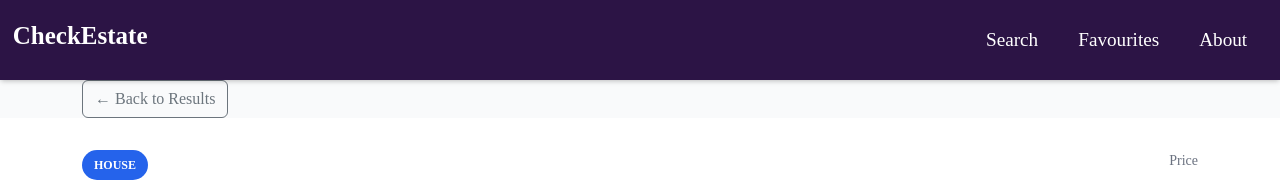
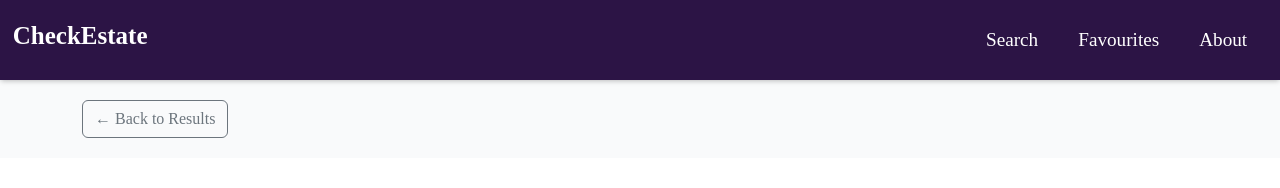
Before and after one commit to Dilagante/CheckEstate, a React (Vite) app: page /property/prop1 in a window 1280 px wide. Shown: the top 188 px of the page. Built offline with nearby package versions, Linux system fonts and the light colour scheme.

Commit message:
fix: change header to sticky to allow scrolling to top when entering a new page

```diff
--- a/src/App.css
+++ b/src/App.css
@@ -17,7 +17,3 @@
   height: fit-content;
   min-width: 100%;
 }
-
-main {
-  padding-top: 80px;
-}
--- a/src/App.jsx
+++ b/src/App.jsx
@@ -1,6 +1,7 @@
 import { BrowserRouter as Router, Routes, Route } from 'react-router-dom'
 import SearchPage from './pages/SearchPage'
 import PropertyPage from './pages/PropertyPage'
+import ScrollToTop from './components/ScrollToTop'
 import 'bootstrap/dist/css/bootstrap.min.css'
 import './App.css'
 
@@ -10,6 +11,7 @@
 function App() {
   return (
     <Router>
+      <ScrollToTop />
       <Routes>
         {/* Search/Home Page */}
         <Route path="/" element={<SearchPage />} />
--- /dev/null
+++ b/src/components/ScrollToTop.jsx
@@ -0,0 +1,18 @@
+import { useEffect } from 'react'
+import { useLocation } from 'react-router-dom'
+
+function ScrollToTop() {
+  const { pathname } = useLocation()
+
+  useEffect(() => {
+    window.scrollTo({
+      top: 0,
+      left: 0,
+      behavior:  'smooth'
+    })
+  }, [pathname])
+
+  return null
+}
+
+export default ScrollToTop
--- a/src/styles/Header.css
+++ b/src/styles/Header.css
@@ -2,7 +2,7 @@
   background-color: rgb(44, 20, 69);
   height: 80px;
   overflow: hidden;
-  position: fixed; /* Keep Header in the same position */
+  position: sticky; /* Keep Header in the same position */
   top: 0;
   width: 100%;
   z-index: 50; /* Keep Header above other elements */
--- a/src/styles/PropertyPage.css
+++ b/src/styles/PropertyPage.css
@@ -1,5 +1,4 @@
 .property-page {
-  margin-top: 80px;
   min-height: 100vh;
   background: #f9fafb;
 }
@@ -14,6 +13,8 @@
   color: #374151;
   font-weight: 500;
   padding: 0.5rem 1rem;
+  margin-top: 20px;
+  margin-bottom: 20px;
 }
 
 .back-button:hover {
--- a/src/styles/SearchPage.css
+++ b/src/styles/SearchPage.css
@@ -1,7 +1,6 @@
 /* SEARCH PAGE STYLES */
 
 .search-page {
-  margin-top: 80px;
   min-height: 100vh;
   display: flex;
   flex-direction: column;
```
